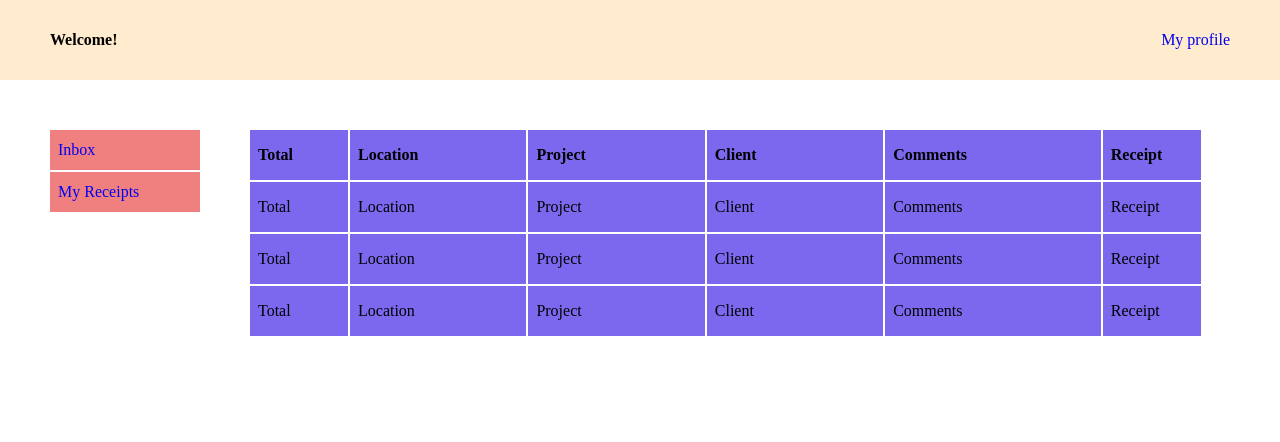
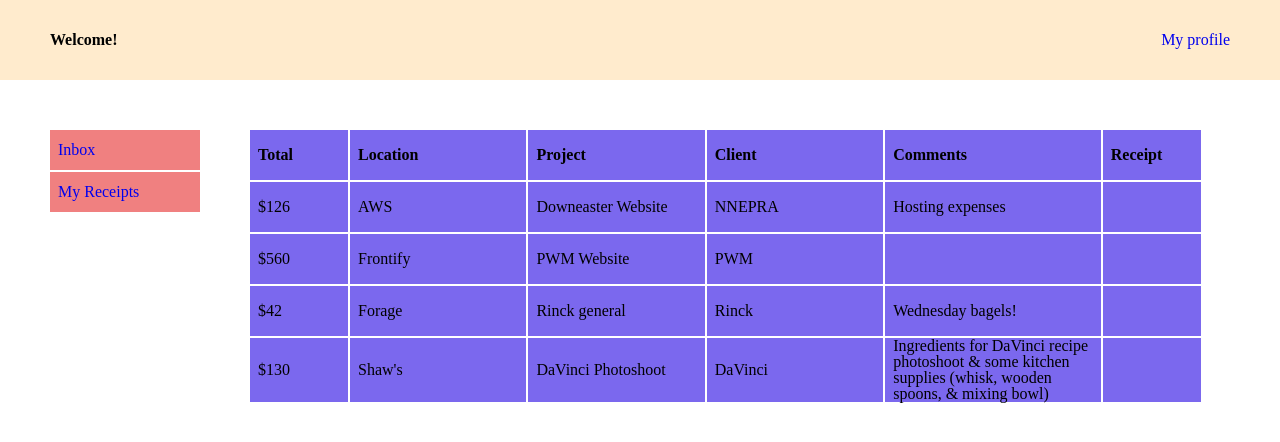
Before and after one commit to hjmccain/expense-app, a React (Create React App) app in the folder client/: page / in a window 1280 px wide. Shown: the top 442 px of the page. Built offline with nearby package versions, Linux system fonts and the light colour scheme.

Commit message:
Populate line items from data object.

```diff
--- /dev/null
+++ b/client/src/cardholder/data/receipts.js
@@ -0,0 +1,34 @@
+export const receipts = {
+  1: {
+    total: 126,
+    location: 'AWS',
+    project: 'Downeaster Website',
+    client: 'NNEPRA',
+    comments: 'Hosting expenses',
+    receipt: null
+  },
+  2: {
+    total: 560,
+    location: 'Frontify',
+    project: 'PWM Website',
+    client: 'PWM',
+    comments: null,
+    receipt: null
+  },
+  3: {
+    total: 42,
+    location: 'Forage',
+    project: 'Rinck general',
+    client: 'Rinck',
+    comments: 'Wednesday bagels!',
+    receipt: null
+  },
+  4: {
+    total: 130,
+    location: 'Shaw\'s',
+    project: 'DaVinci Photoshoot',
+    client: 'DaVinci',
+    comments: 'Ingredients for DaVinci recipe photoshoot & some kitchen supplies (whisk, wooden spoons, & mixing bowl)',
+    receipt: null
+  }
+}
--- a/client/src/cardholder/lineItem/display.js
+++ b/client/src/cardholder/lineItem/display.js
@@ -1,4 +1,5 @@
 import React from 'react';
+import { receipts } from 'cardholder/data/receipts';
 import LineItem from './LineItem';
 import LineItemHeader from './Header';
 
@@ -6,9 +7,11 @@
   return (
     <div className="line-item-display">
       <LineItemHeader />
-      <LineItem />
-      <LineItem />
-      <LineItem />
+      {
+        Object.entries(receipts).map(ary => {
+          return <LineItem key={ary[0]} data={ary[1]} />
+        })
+      }
     </div>
   );
 };
--- a/client/src/cardholder/lineItem/lineItem.js
+++ b/client/src/cardholder/lineItem/lineItem.js
@@ -4,22 +4,22 @@
   return (
     <div className="line-item">
       <div className="line-item__element">
-        <p>Total</p>
+        <p>${props.data.total}</p>
       </div>
       <div className="line-item__element">
-        <p>Location</p>
+        <p>{props.data.location}</p>
       </div>
       <div className="line-item__element">
-        <p>Project</p>
+        <p>{props.data.project}</p>
       </div>
       <div className="line-item__element">
-        <p>Client</p>
+        <p>{props.data.client}</p>
       </div>
       <div className="line-item__element">
-        <p>Comments</p>
+        <p>{props.data.comments}</p>
       </div>
       <div className="line-item__element">
-        <p>Receipt</p>
+        <p>{props.data.receipt}</p>
       </div>
     </div>
   );
```
Also changed, not shown: client/src/cardholder/receipts/receipts.js (deleted, +0 -7 lines), client/src/cardholder/data/expenses.js (renamed from client/src/cardholder/expenses/expenses.js).
